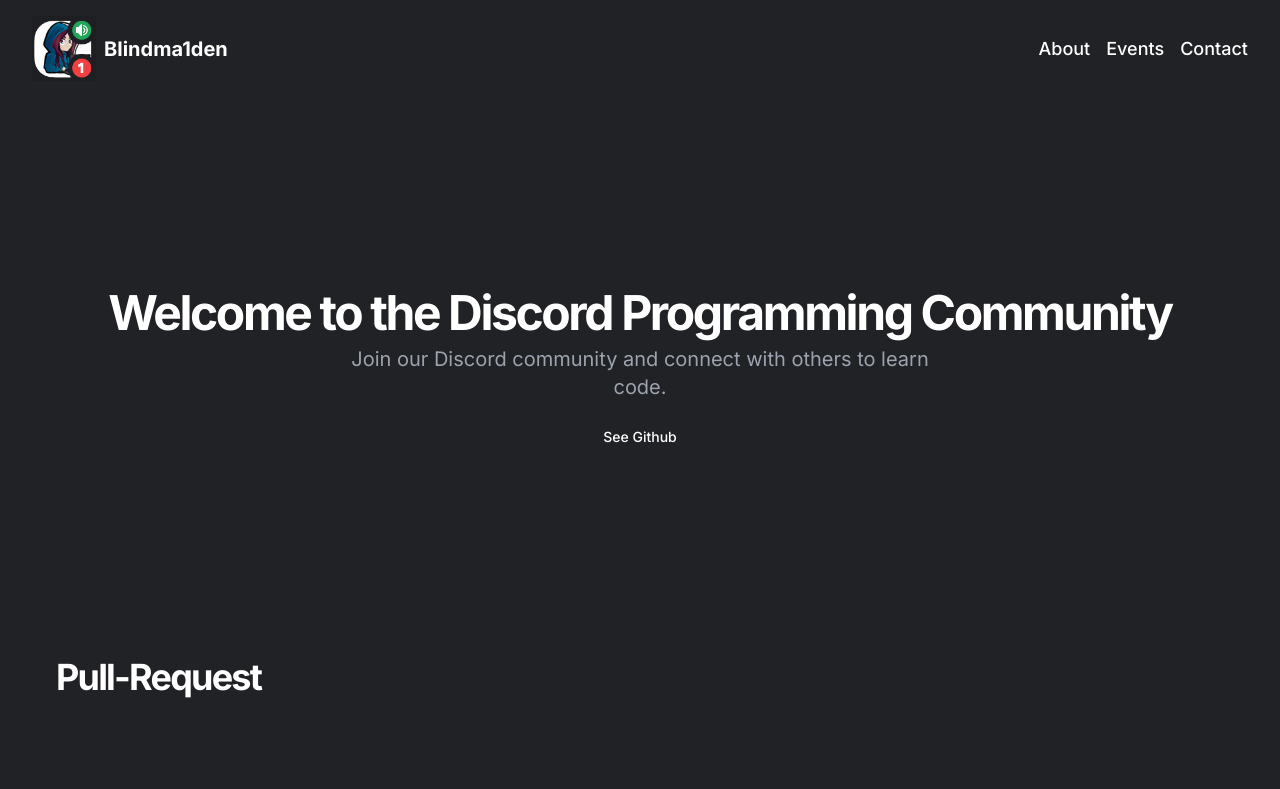
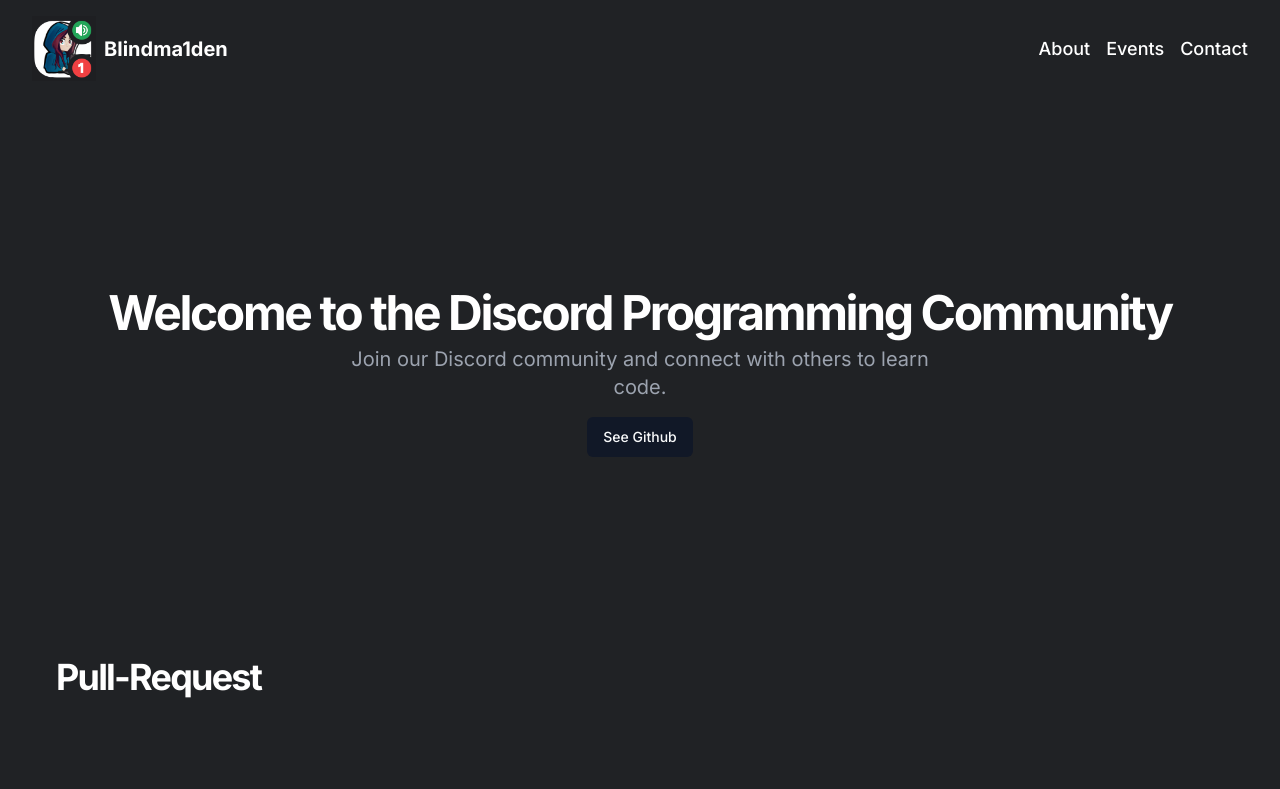
Before and after one commit to ksreyr/web-site-discord-comunity, a Next.js app: page / in a window 1280 px wide. Shown: the top 789 px of the page. Built offline with nearby package versions, Linux system fonts and the light colour scheme; no server answers.

Commit message:
Versioning untracked files

```diff
--- /dev/null
+++ b/src/components/ui/avatar.tsx
@@ -0,0 +1,50 @@
+"use client"
+
+import * as React from "react"
+import * as AvatarPrimitive from "@radix-ui/react-avatar"
+
+import { cn } from "@/lib/utils"
+
+const Avatar = React.forwardRef<
+  React.ElementRef<typeof AvatarPrimitive.Root>,
+  React.ComponentPropsWithoutRef<typeof AvatarPrimitive.Root>
+>(({ className, ...props }, ref) => (
+  <AvatarPrimitive.Root
+    ref={ref}
+    className={cn(
+      "relative flex h-10 w-10 shrink-0 overflow-hidden rounded-full",
+      className
+    )}
+    {...props}
+  />
+))
+Avatar.displayName = AvatarPrimitive.Root.displayName
+
+const AvatarImage = React.forwardRef<
+  React.ElementRef<typeof AvatarPrimitive.Image>,
+  React.ComponentPropsWithoutRef<typeof AvatarPrimitive.Image>
+>(({ className, ...props }, ref) => (
+  <AvatarPrimitive.Image
+    ref={ref}
+    className={cn("aspect-square h-full w-full", className)}
+    {...props}
+  />
+))
+AvatarImage.displayName = AvatarPrimitive.Image.displayName
+
+const AvatarFallback = React.forwardRef<
+  React.ElementRef<typeof AvatarPrimitive.Fallback>,
+  React.ComponentPropsWithoutRef<typeof AvatarPrimitive.Fallback>
+>(({ className, ...props }, ref) => (
+  <AvatarPrimitive.Fallback
+    ref={ref}
+    className={cn(
+      "flex h-full w-full items-center justify-center rounded-full bg-gray-100 dark:bg-gray-800",
+      className
+    )}
+    {...props}
+  />
+))
+AvatarFallback.displayName = AvatarPrimitive.Fallback.displayName
+
+export { Avatar, AvatarImage, AvatarFallback }
--- /dev/null
+++ b/src/components/ui/button.tsx
@@ -0,0 +1,56 @@
+import * as React from "react"
+import { Slot } from "@radix-ui/react-slot"
+import { cva, type VariantProps } from "class-variance-authority"
+
+import { cn } from "@/lib/utils"
+
+const buttonVariants = cva(
+  "inline-flex items-center justify-center whitespace-nowrap rounded-md text-sm font-medium ring-offset-white transition-colors focus-visible:outline-none focus-visible:ring-2 focus-visible:ring-gray-950 focus-visible:ring-offset-2 disabled:pointer-events-none disabled:opacity-50 dark:ring-offset-gray-950 dark:focus-visible:ring-gray-300",
+  {
+    variants: {
+      variant: {
+        default: "bg-gray-900 text-gray-50 hover:bg-gray-900/90 dark:bg-gray-50 dark:text-gray-900 dark:hover:bg-gray-50/90",
+        destructive:
+          "bg-red-500 text-gray-50 hover:bg-red-500/90 dark:bg-red-900 dark:text-gray-50 dark:hover:bg-red-900/90",
+        outline:
+          "border border-gray-200 bg-white hover:bg-gray-100 hover:text-gray-900 dark:border-gray-800 dark:bg-gray-950 dark:hover:bg-gray-800 dark:hover:text-gray-50",
+        secondary:
+          "bg-gray-100 text-gray-900 hover:bg-gray-100/80 dark:bg-gray-800 dark:text-gray-50 dark:hover:bg-gray-800/80",
+        ghost: "hover:bg-gray-100 hover:text-gray-900 dark:hover:bg-gray-800 dark:hover:text-gray-50",
+        link: "text-gray-900 underline-offset-4 hover:underline dark:text-gray-50",
+      },
+      size: {
+        default: "h-10 px-4 py-2",
+        sm: "h-9 rounded-md px-3",
+        lg: "h-11 rounded-md px-8",
+        icon: "h-10 w-10",
+      },
+    },
+    defaultVariants: {
+      variant: "default",
+      size: "default",
+    },
+  }
+)
+
+export interface ButtonProps
+  extends React.ButtonHTMLAttributes<HTMLButtonElement>,
+    VariantProps<typeof buttonVariants> {
+  asChild?: boolean
+}
+
+const Button = React.forwardRef<HTMLButtonElement, ButtonProps>(
+  ({ className, variant, size, asChild = false, ...props }, ref) => {
+    const Comp = asChild ? Slot : "button"
+    return (
+      <Comp
+        className={cn(buttonVariants({ variant, size, className }))}
+        ref={ref}
+        {...props}
+      />
+    )
+  }
+)
+Button.displayName = "Button"
+
+export { Button, buttonVariants }
```
